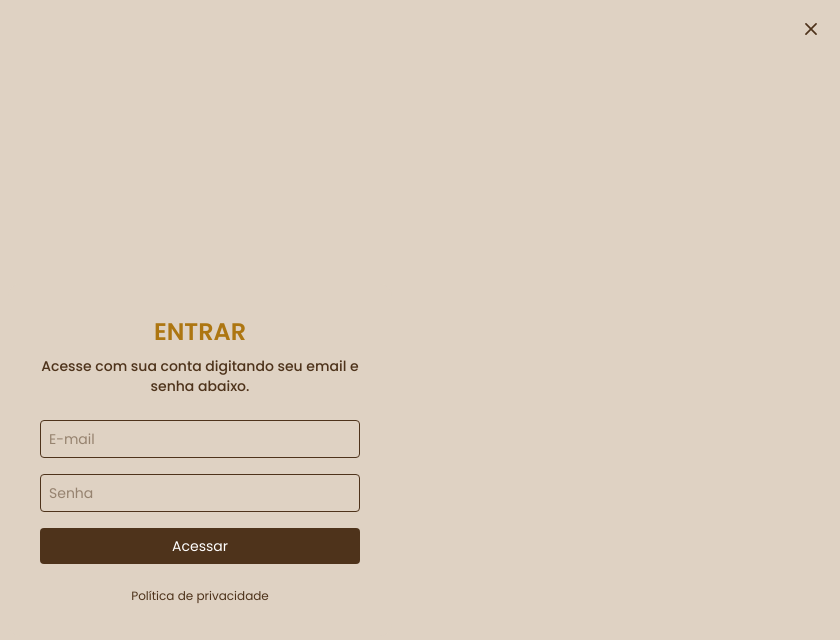
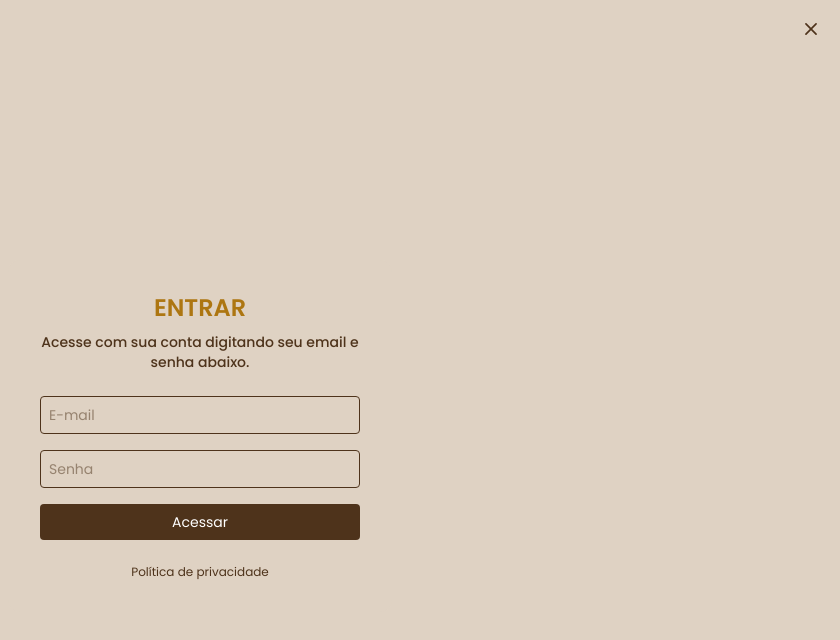
Before and after one commit to francinedds/cafeteria-next-app, a Next.js app: page /login in a window 1280 px wide. Shown: the top 640 px of the page, without its empty margins (440-1280 px from the left). Built offline with nearby package versions, Linux system fonts and the light colour scheme.

Commit message:
Fix: adjust margin-top

```diff
--- a/src/pages/login.tsx
+++ b/src/pages/login.tsx
@@ -38,7 +38,8 @@ export default function LoginPage() {
           <XIcon size={18} weight="bold" />
         </button>
       </header>
-          <div className="min-h-screen flex items-center justify-center bg-[#DFD2C3]">
+
+      <div className="min-h-screen -mt-6 flex items-center justify-center bg-[#DFD2C3]">
         <form
           onSubmit={handleLogin}
           className="bg-[#DFD2C3] p-8 rounded-xl w-full max-w-sm"
```
